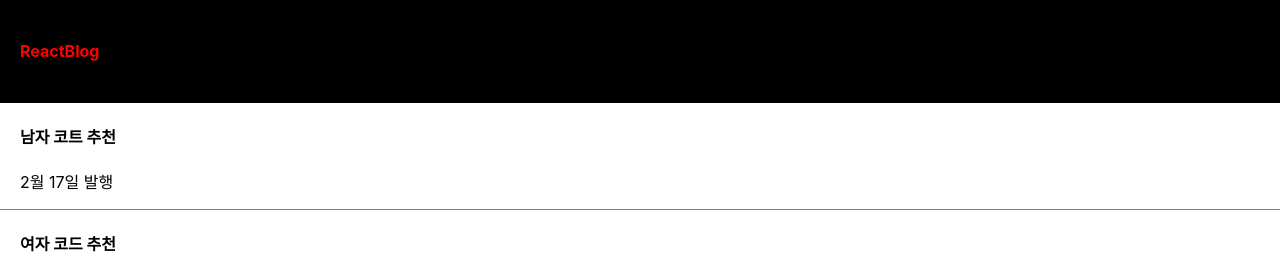
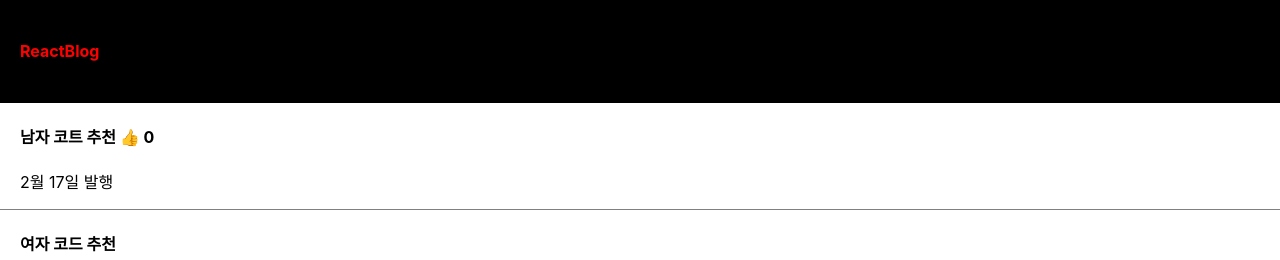
Before and after one commit to rain46688/reactblog, a React (Create React App) app: page / in a window 1280 px wide. Shown: the top 260 px of the page. Built offline with nearby package versions, Linux system fonts and the light colour scheme.

Commit message:
5, 버튼 클릭시 state 변경

```diff
--- a/src/App.js
+++ b/src/App.js
@@ -12,6 +12,8 @@ function App() {
  // let [a,b] = [1,2] destructuring 문법이있다고함 a에1이 들어가고 b에 2가 들어감
  // useState하면 저런 형식으로 데이터가 남게되고 해당 방식으로 담겨짐
 
+ let [따봉, 따봉변경] = useState(0);
+
 
   return (
     <div className="App">
@@ -23,8 +25,9 @@ function App() {
         <h4 style={{color : 'red', fontSize : '16px'}}>{ blog }</h4>
       </div>
 
-      <div className="list">
-        <h4>{ 글제목[0] }</h4>
+      <div className="list" onClick={() => {b(['여자 코트 추천','여자 코드 추천','남자 가디건 추천'])}}>
+        {/* 추천 버튼 클릭하면 +1되게 하기 state는 =로 사용해서 증가시키면 안됨! */}
+        <h4>{ 글제목[0] }  <span onClick={ () =>{ 따봉변경(따봉+1) } }>👍</span> { 따봉 }</h4>
         <p>2월 17일 발행</p>
       </div>
 
```
